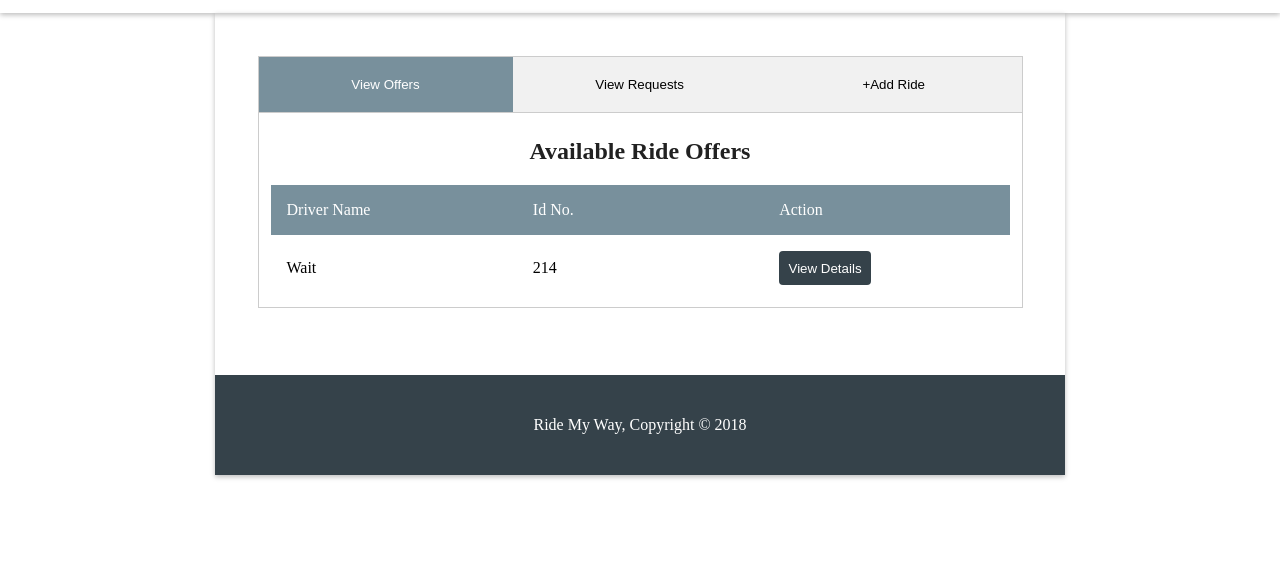
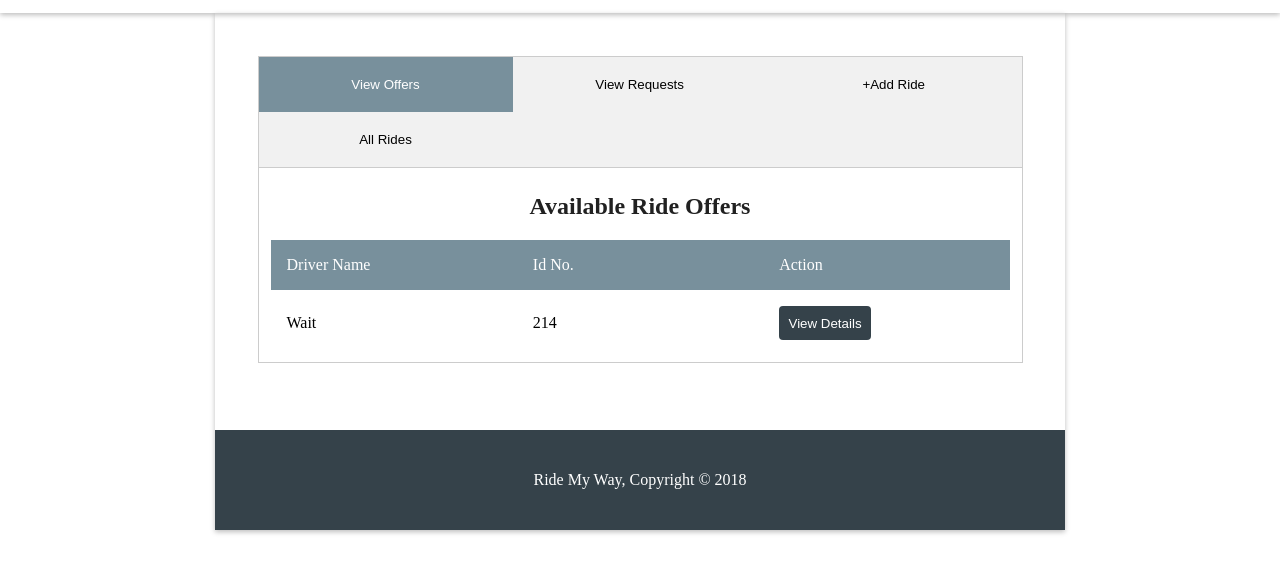
Before and after one commit to collinewait/ride-my-way, a plain HTML site: page driver.html in a window 1280 px wide. Shown: the part 114-686 px from the top of the page. Drawn offline with Linux system fonts and the light colour scheme.

Commit message:
[#158284782] Add All Rides tab

```diff
--- a/driver.html
+++ b/driver.html
@@ -28,6 +28,7 @@
                         <button class="tablinks" id="defaultOpen" onclick="openDriverAction(event, 'view_offers')">View Offers</button>
                         <button class="tablinks" onclick="openDriverAction(event, 'view_requests')">View Requests</button>
                         <button class="tablinks" onclick="openDriverAction(event, 'add_ride')">+Add Ride</button>
+                        <button class="tablinks" onclick="openDriverAction(event, 'all_rides')">All Rides</button>
                     </div>
 
                     <div id="view_offers" class="tabcontent">
```
